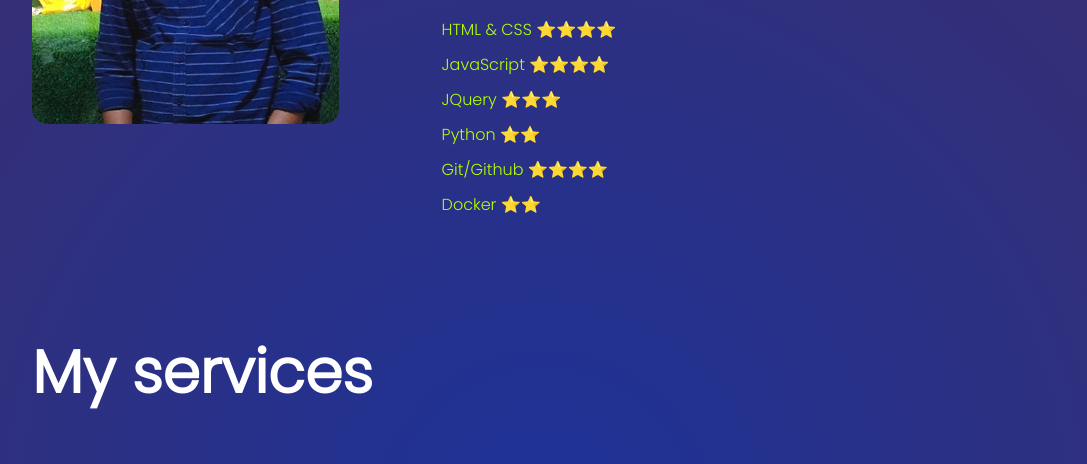
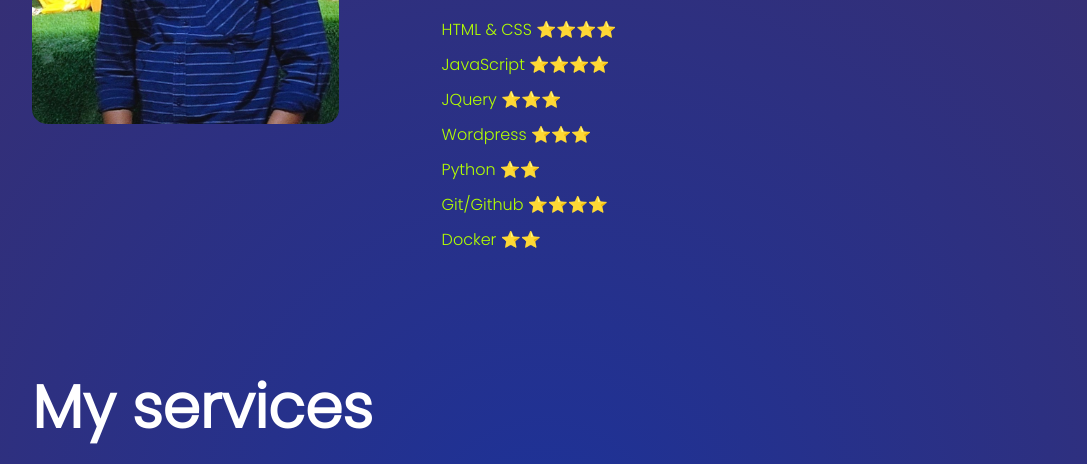
Before and after one commit to vikash-chaurasiya/Portfolio, a plain HTML site: page index.html in a window 1280 px wide. Shown: the part 1200-1664 px from the top of the page, without its empty margins (96-1183 px from the left). Drawn offline with Linux system fonts and the light colour scheme.

Commit message:
Update index.html

```diff
--- a/index.html
+++ b/index.html
@@ -73,6 +73,7 @@
                             <li><span>HTML & CSS ⭐⭐⭐⭐</li>
                             <li><span>JavaScript ⭐⭐⭐⭐</li>
                             <li><span>JQuery ⭐⭐⭐</li>
+                            <li><span>Wordpress ⭐⭐⭐</li>
                             <li><span>Python ⭐⭐</span></li>
                             <li><span>Git/Github ⭐⭐⭐⭐</span></li>
                             <li><span>Docker ⭐⭐</span></li>
```
